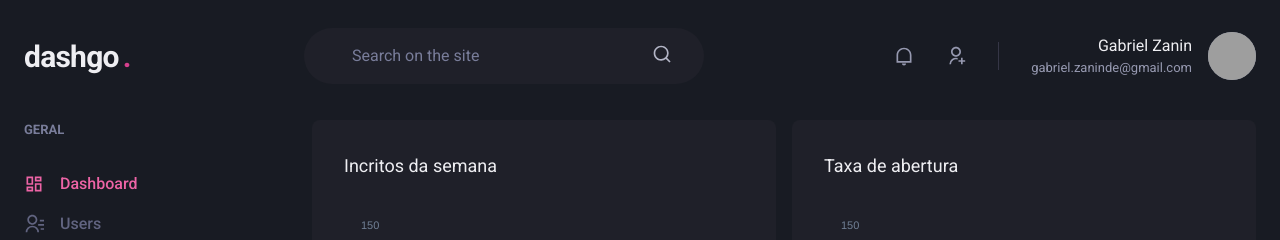
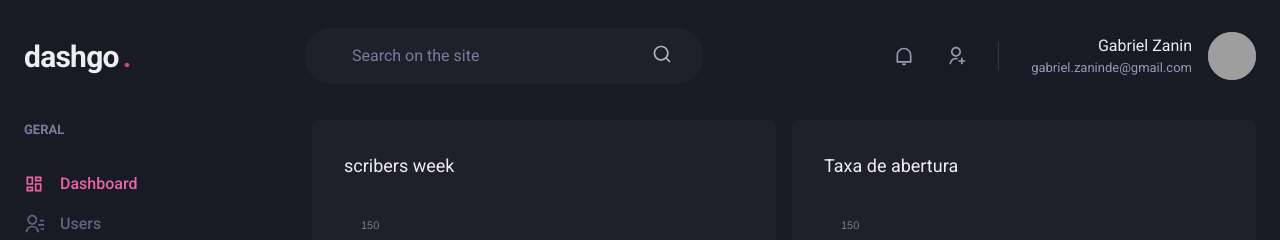
Before and after one commit to ZaninDe/dashgo, a Next.js app: page /dashboard in a window 1280 px wide. Shown: the top 240 px of the page. Built offline with nearby package versions, Linux system fonts and the light colour scheme; grey boxes are pictures that could not be loaded; what miragejs would draw is missing.

Commit message:
change phrase scribers to english

```diff
--- a/src/pages/dashboard.tsx
+++ b/src/pages/dashboard.tsx
@@ -57,7 +57,7 @@ const options: ApexOptions = {
 }
 
 const series = [
-  { name: 'series1', data: [30, 120, 3, 54, 28, 48, 52]}
+  { name: 'series1', data: [30, 120, 3, 54, 28, 48, 52] }
 ]
 
 export default function Dashboard() {
@@ -76,8 +76,8 @@ export default function Dashboard() {
               borderRadius={8}
               pb="4"
             >
-              <Text fontSize="lg" mb="4">Incritos da semana</Text>
-              <Chart options={options} series={series} type="area" height={160}/>
+              <Text fontSize="lg" mb="4">scribers week</Text>
+              <Chart options={options} series={series} type="area" height={160} />
             </Box>
             <Box
               p={["6", "8"]}
@@ -86,7 +86,7 @@ export default function Dashboard() {
               pb="4"
             >
               <Text fontSize="lg" mb="4">Taxa de abertura</Text>
-              <Chart options={options} series={series} type="area" height={160}/>
+              <Chart options={options} series={series} type="area" height={160} />
             </Box>
           </SimpleGrid>
         </Flex>
```
